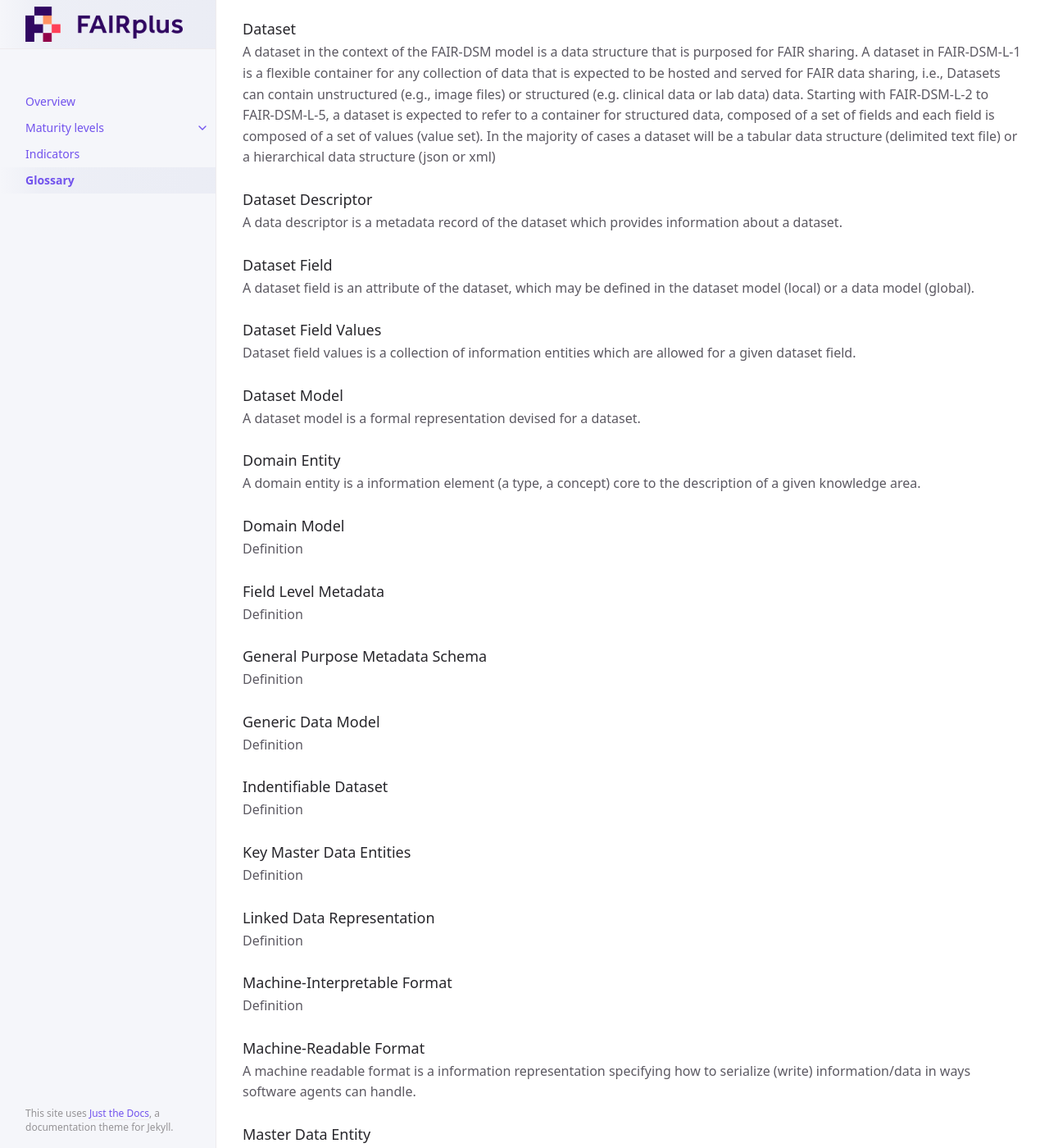
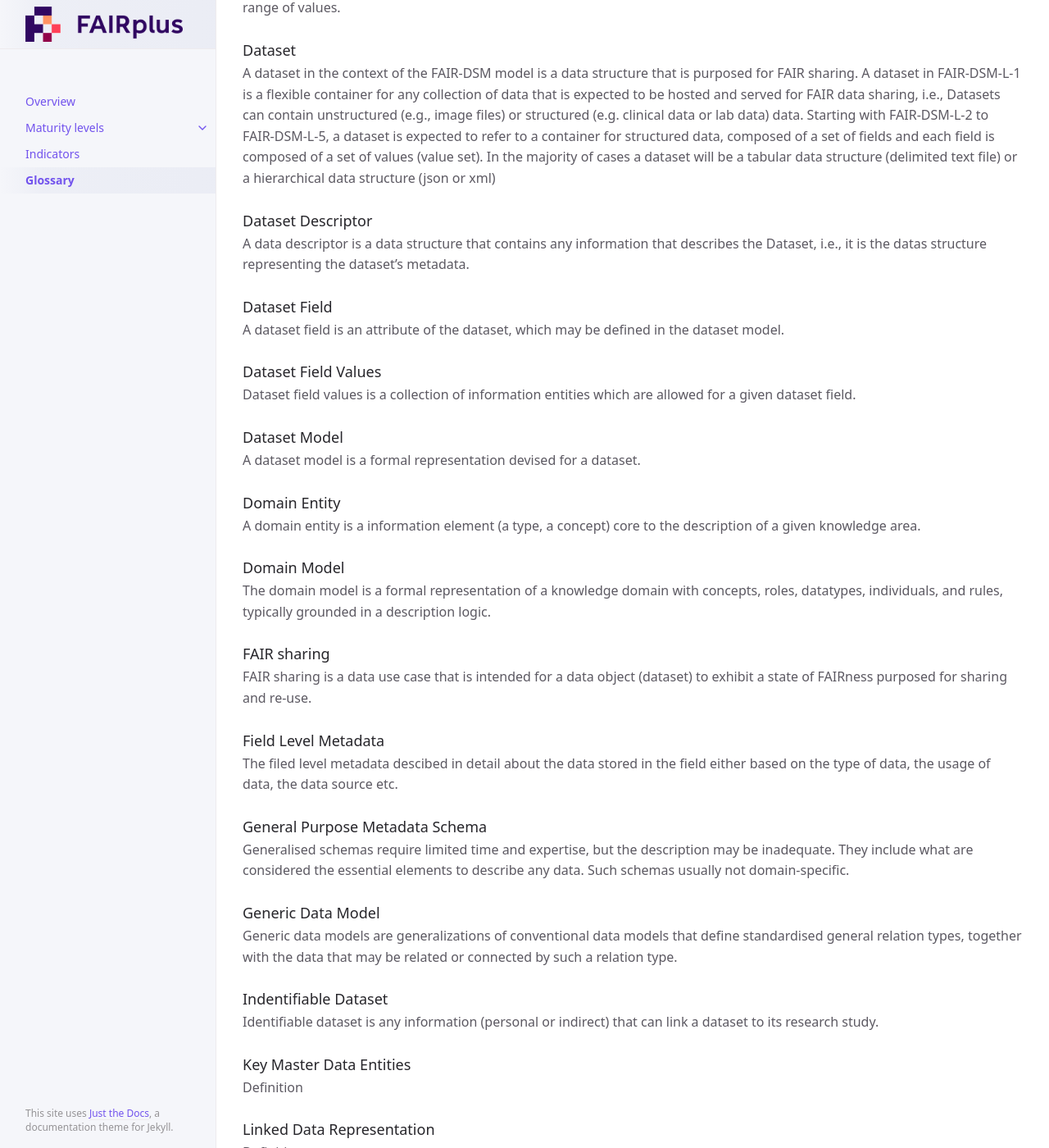
Before and after one commit to FAIRplus/Data-Maturity, a Jekyll site: the page built from docs/Glossary.md, in a window 1280 px wide and 1400 px high, scrolled down 1279 px. Shown: the whole window at 82% size. Built offline with Jekyll 4.4.1, drawn with Linux system fonts in a browser that asks for light colours; some of the changed text lies outside the part shown.

Commit message:
Update glossary

```diff
--- a/docs/Glossary.md
+++ b/docs/Glossary.md
@@ -21,20 +21,20 @@ A controlled terminology is an organized list of terms for the purpose of curati
 ### Data Dictionary
 A data dictionary is a document systematically listing and defining the all data variables recorded / used in a dataset. data variable definition includes provide *Term metadata*, which describe the entity, but also allowed values for that variable, which are know a variable value sets.
 
-### Data Discovery vs Data Searching
-Definition
+### Data Discovery
+Data discovery involves the collection and evaluation of data from various sources and is often used to understand trends and patterns in the data. It requires a progression of steps that organizations can use as a framework to understand their data.
+
+### Data Searching
+Data searching is the process of finding relevant information from the data in a systematic manner.
 
 ### Data Element Level
-Definition
+The data element level is the smallest unit of data and is descibed by a definite meaning and semantic.
 
 ### Data Exchange Model
 A data exchange model is a type of data model specialized devised to enable the transfer of information between systems.
 
 ### Data Model/Schema
 A data model is a formal representation of a domain with identified key entities and relations between them.
-
-### Data Object
-Definition
 
 ### Data Variable
 A data variable is an information entity which can be defined in a data dictionary, which has a type and which can assume a range of values.
@@ -43,10 +43,10 @@ A data variable is an information entity which can be defined in a data dictiona
 A dataset in the context of the FAIR-DSM model is a data structure that is purposed for FAIR sharing. A dataset in FAIR-DSM-L-1 is a flexible container for any collection of data that is expected to be hosted and served for FAIR data sharing, i.e., Datasets can contain unstructured (e.g., image files) or structured (e.g. clinical data or lab data) data.  Starting with FAIR-DSM-L-2 to FAIR-DSM-L-5, a dataset is expected to refer to a container for structured data, composed of a set of fields and each field is composed of a set of values (value set). In the majority of cases a dataset will be a tabular data structure (delimited text file) or a hierarchical data structure (json or xml)
 
 ### Dataset Descriptor
-A data descriptor is a metadata record of the dataset which provides information about a dataset.
+A data descriptor is a data structure that contains any information that describes the Dataset, i.e., it is the datas structure representing the dataset's metadata.
 
 ### Dataset Field
-A dataset field is an attribute of the dataset, which may be defined in the dataset model (local) or a data model (global).
+A dataset field is an attribute of the dataset, which may be defined in the dataset model.
 
 ### Dataset Field Values
 Dataset field values is a collection of information entities which are allowed for a given dataset field.
@@ -58,19 +58,22 @@ A dataset model is a formal representation devised for a dataset.
 A domain entity is a information element (a type, a concept) core to the description of a given knowledge area.
 
 ### Domain Model
-Definition
+The domain model is a  formal representation of a knowledge domain with concepts, roles, datatypes, individuals, and rules, typically grounded in a description logic.
+
+### FAIR sharing
+FAIR sharing is a data use case that is intended for a data object (dataset) to exhibit a state of FAIRness purposed for sharing and re-use.
 
 ### Field Level Metadata
-Definition
+The filed level metadata descibed in detail about the data stored in the field either based on the type of data, the usage of data, the data source etc.
 
 ### General Purpose Metadata Schema
-Definition
+Generalised schemas require limited time and expertise, but the description may be inadequate. They include what are considered the essential elements to describe any data. Such schemas usually not domain-specific.
 
 ### Generic Data Model
-Definition
+Generic data models are generalizations of conventional data models that define standardised general relation types, together with the data that may be related or connected by such a relation type.
 
 ### Indentifiable Dataset
-Definition
+Identifiable dataset is any information (personal or indirect) that can link a dataset to its research study.
 
 ### Key Master Data Entities
 Definition
@@ -133,10 +136,10 @@ Definition
 Definition
 
 ### Term Metadata
-Definition
+A term metadata refers to any descriptor of an entity.
 
 ### Tidy Data Principles
-Definition
+Tidy datasets provide a standardized way to link the structure of a dataset (its physical layout) with its semantics (its meaning). In tidy data, each variable forms a column, each observation forms a row and each type of observational unit forms a table.
 
 ### Value Level Metadata
 Definition
```
